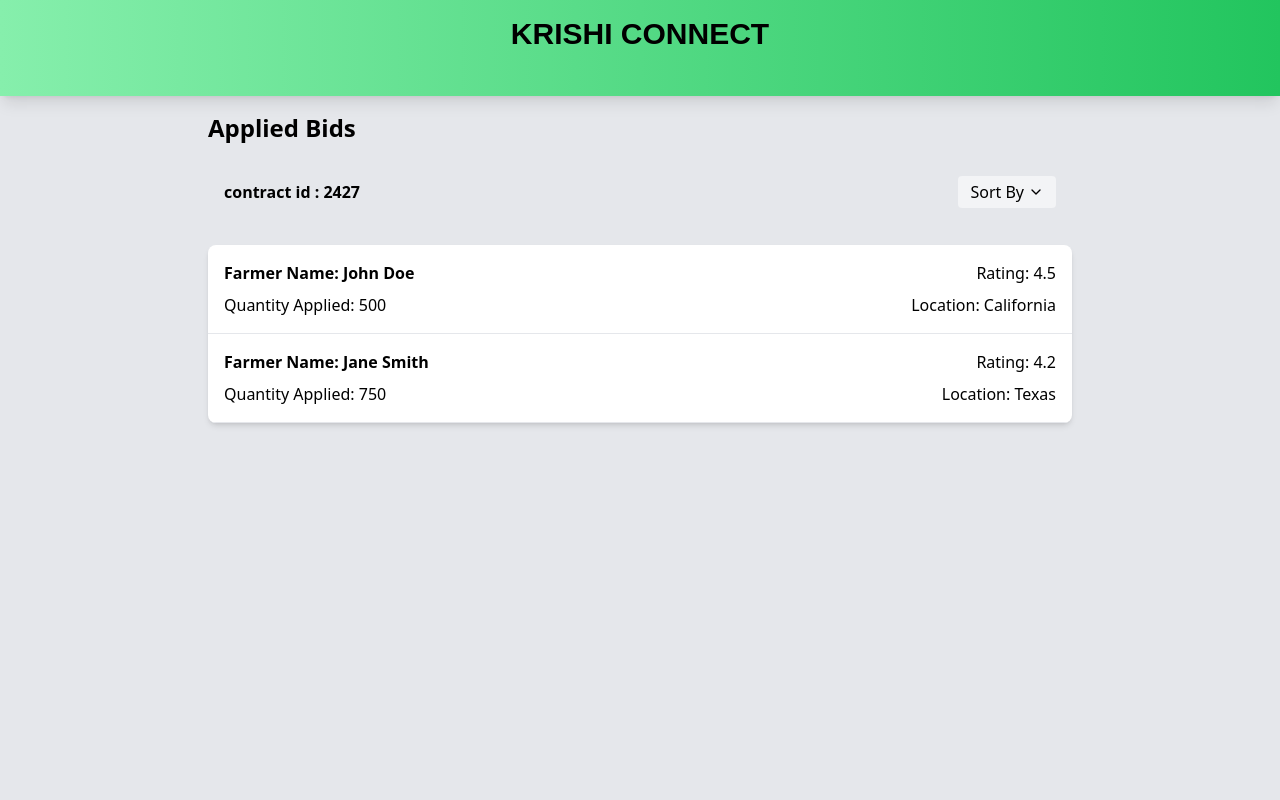
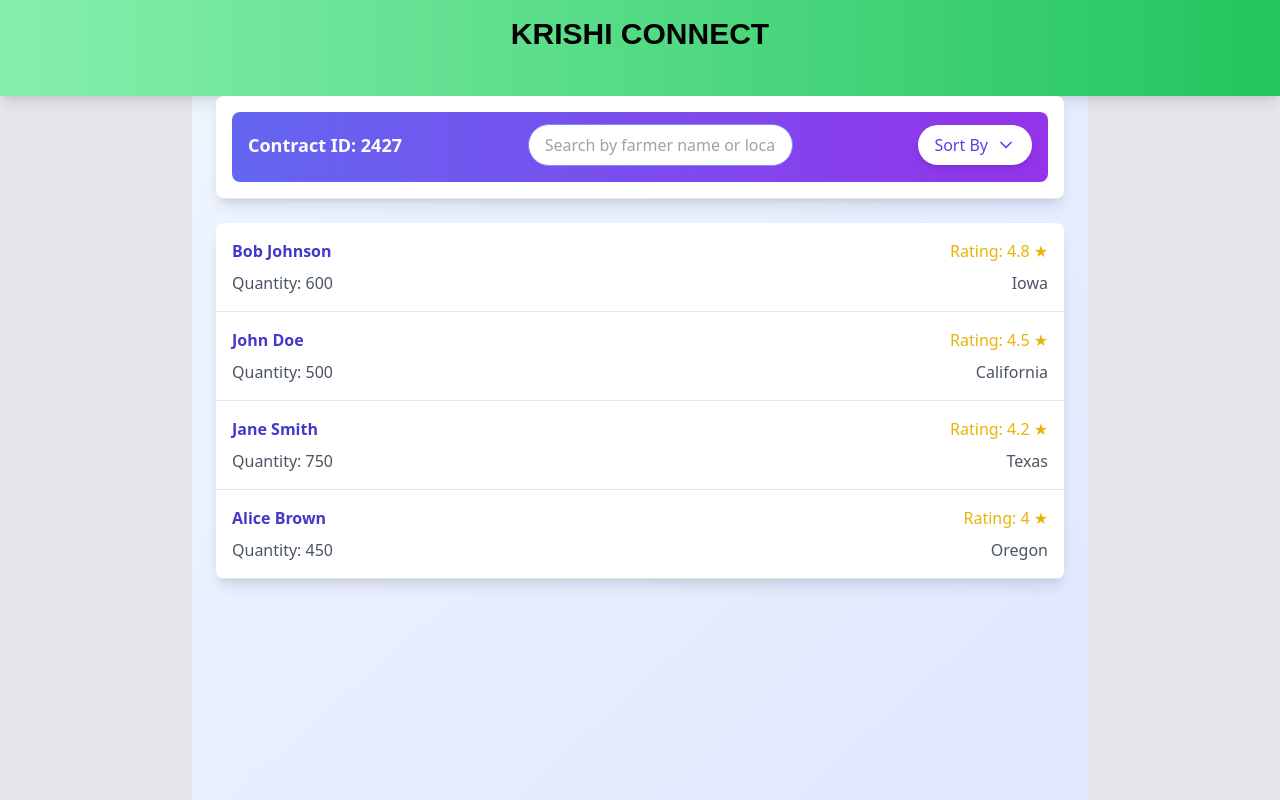
Before and after one commit to raiashpanda007/Kisan-Connect, a React (Vite) app in the folder Frontend/: page /contractor/contract-details/1 in a window 1280 px wide. Built offline with nearby package versions, Linux system fonts and the light colour scheme.

Commit message:
Modified Applied bids - adding sorting, searching and infinite scroll functionality

```diff
--- a/Frontend/src/Screen/Contractor/AppliedBids.jsx
+++ b/Frontend/src/Screen/Contractor/AppliedBids.jsx
@@ -1,41 +1,226 @@
-import React, { useState } from 'react';
-import { ChevronDown } from 'lucide-react';
+import React, { useState, useEffect, useRef } from 'react';
+import { ChevronDown, RefreshCw, X } from 'lucide-react';
 
 const AppliedBids = () => {
-  const [bids, setBids] = useState([
-    { id: 1, farmerName: 'John Doe', rating: 4.5, quantityApplied: 500, location: 'California' },
-    { id: 2, farmerName: 'Jane Smith', rating: 4.2, quantityApplied: 750, location: 'Texas' },
-    // Add more initial bids as needed
-  ]);
+  const [bids, setBids] = useState([]);
+  const [isLoading, setIsLoading] = useState(true);
+  const [selectedBid, setSelectedBid] = useState(null);
+  const [sortType, setSortType] = useState('rating');
+  const [showSortOptions, setShowSortOptions] = useState(false);
+  const [searchTerm, setSearchTerm] = useState('');
+  const [isFetchingMore, setIsFetchingMore] = useState(false);
+  const observer = useRef();  // Ref for the observer
+
+  useEffect(() => {
+    fetchBids();  // Initial fetch
+  }, []);
+
+  // Apply IntersectionObserver to trigger infinite scroll when reaching the bottom
+  useEffect(() => {
+    if (!isLoading) {
+      const observerOptions = {
+        root: null,
+        rootMargin: '0px',
+        threshold: 0.1,  // Trigger when 10% of the last bid is visible
+      };
+
+      observer.current = new IntersectionObserver((entries) => {
+        if (entries[0].isIntersecting) {
+          loadMoreBids();  // Trigger loading more bids
+        }
+      }, observerOptions);
+
+      if (document.getElementById('lastBid')) {
+        observer.current.observe(document.getElementById('lastBid'));
+      }
+    }
+  }, [isLoading, bids]);
+
+  // Simulating initial bid fetching (only fetching once, no pagination here)
+  const fetchBids = () => {
+    setIsLoading(true);
+    setTimeout(() => {
+      setBids([
+        { id: 1, farmerName: 'John Doe', rating: 4.5, quantityApplied: 500, location: 'California', details: 'John has been farming for 10 years and specializes in organic crops.' },
+        { id: 2, farmerName: 'Jane Smith', rating: 4.2, quantityApplied: 750, location: 'Texas', details: 'Jane runs a large farm in Texas, focusing on grain production.' },
+        { id: 3, farmerName: 'Bob Johnson', rating: 4.8, quantityApplied: 600, location: 'Iowa', details: 'Bob has won awards for his sustainable farming practices.' },
+        { id: 4, farmerName: 'Alice Brown', rating: 4.0, quantityApplied: 450, location: 'Oregon', details: 'Alice is known for her high-quality fruit and vegetable production.' },
+      ]);
+      setIsLoading(false);
+    }, 1500);  // Simulate fetching delay
+  };
+
+  // Load more bids (for infinite scroll, but no new bids to load in this case)
+  const loadMoreBids = () => {
+    if (isFetchingMore) return;
+    setIsFetchingMore(true);
+
+    setTimeout(() => {
+      // No additional bids in this case, just simulate a delay
+      setIsFetchingMore(false);
+    }, 1000);
+  };
+
+  // Sorting function
+  const sortBids = (bids, sortType) => {
+    switch (sortType) {
+      case 'farmerName':
+        return [...bids].sort((a, b) => a.farmerName.localeCompare(b.farmerName));
+      case 'rating':
+        return [...bids].sort((a, b) => b.rating - a.rating);  // Highest rating first
+      case 'quantityApplied':
+        return [...bids].sort((a, b) => b.quantityApplied - a.quantityApplied);
+      default:
+        return bids;
+    }
+  };
+
+  // Filter function
+  const filterBids = (bids, searchTerm) => {
+    if (!searchTerm) return bids;
+    return bids.filter(bid =>
+      bid.farmerName.toLowerCase().includes(searchTerm.toLowerCase()) ||
+      bid.location.toLowerCase().includes(searchTerm.toLowerCase())
+    );
+  };
+
+  // Handler to toggle sorting dropdown
+  const toggleSortOptions = () => {
+    setShowSortOptions(!showSortOptions);
+  };
+
+  // Handler to set sorting type and close dropdown
+  const handleSortChange = (type) => {
+    setSortType(type);
+    setShowSortOptions(false);
+  };
+
+  const openModal = (bid) => {
+    setSelectedBid(bid);
+  };
+
+  const closeModal = () => {
+    setSelectedBid(null);
+  };
+
+  const sortedBids = sortBids(bids, sortType);  // Sort bids before filtering
+  const filteredBids = filterBids(sortedBids, searchTerm);  // Apply search filter
 
   return (
-    <div className="relative top-24 max-w-4xl mx-auto p-4">
-      <h1 className="text-2xl font-bold mb-4">Applied Bids</h1>
-      <div className="flex justify-between mb-5 items-center p-4 border-b">
-          <span className="font-semibold">contract id : 2427</span>
-          <button className="flex items-center bg-gray-100 px-3 py-1 rounded">
-            Sort By
-            <ChevronDown className="ml-1 h-4 w-4" />
-          </button>
-        </div>
-      <div className="bg-white shadow-md rounded-lg overflow-hidden">
+    <div className="max-w-4xl mx-auto p-6 bg-gradient-to-br from-blue-50 to-indigo-100 min-h-screen">
+      <h1 className="text-4xl font-bold mb-8 text-center text-indigo-800">Applied Bids</h1>
 
+      {/* Header section */}
+      <div className="bg-white shadow-lg rounded-lg p-4 mb-6 sticky top-0 z-10 border-b border-indigo-100">
+        <div className="flex justify-between items-center pb-4 bg-gradient-to-r from-indigo-500 to-purple-600 text-white rounded-lg px-4 py-3">
+          <span className="font-semibold text-lg">Contract ID: 2427</span>
 
-        <div className="max-h-[calc(100vh-200px)] overflow-y-auto">
-          {bids.map(bid => (
-            <div key={bid.id} className="p-4 border-b">
-              <div className="flex justify-between mb-2">
-                <span className="font-semibold">Farmer Name: {bid.farmerName}</span>
-                <span>Rating: {bid.rating}</span>
+          {/* Search input */}
+          <input
+            type="text"
+            placeholder="Search by farmer name or location"
+            value={searchTerm}
+            onChange={(e) => setSearchTerm(e.target.value)}
+            className="px-4 py-2 rounded-full text-indigo-600 border border-indigo-400"
+          />
+
+          {/* Sort By Dropdown */}
+          <div className="relative">
+            <button
+              onClick={toggleSortOptions}
+              className="flex items-center bg-white text-indigo-600 px-4 py-2 rounded-full shadow-md hover:bg-indigo-50 hover:text-indigo-800 transition duration-300 ease-in-out focus:outline-none focus:ring-2 focus:ring-indigo-400"
+            >
+              Sort By
+              <ChevronDown className="ml-2 h-5 w-5" />
+            </button>
+
+            {/* Show sorting options when the button is clicked */}
+            {showSortOptions && (
+              <div className="absolute right-0 mt-2 w-48 bg-white shadow-xl rounded-lg z-10 border">
+                <ul>
+                  <li
+                    className="px-4 py-2 hover:bg-indigo-100 cursor-pointer transition-all duration-200"
+                    onClick={() => handleSortChange('farmerName')}
+                  >
+                    Farmer Name
+                  </li>
+                  <li
+                    className="px-4 py-2 hover:bg-indigo-100 cursor-pointer transition-all duration-200"
+                    onClick={() => handleSortChange('rating')}
+                  >
+                    Rating
+                  </li>
+                  <li
+                    className="px-4 py-2 hover:bg-indigo-100 cursor-pointer transition-all duration-200"
+                    onClick={() => handleSortChange('quantityApplied')}
+                  >
+                    Quantity
+                  </li>
+                </ul>
               </div>
-              <div className="flex justify-between">
-                <span>Quantity Applied: {bid.quantityApplied}</span>
-                <span>Location: {bid.location}</span>
-              </div>
-            </div>
-          ))}
+            )}
+          </div>
         </div>
       </div>
+
+      {/* Bids list */}
+      <div className="bg-white shadow-lg rounded-lg overflow-hidden">
+        <div className="max-h-[calc(100vh-250px)] overflow-y-auto">
+          {isLoading ? (
+            <div className="flex justify-center items-center h-64">
+              <RefreshCw className="text-indigo-600 h-12 w-12 animate-spin" />
+            </div>
+          ) : (
+            filteredBids.map((bid, idx) => (
+              <div
+                key={bid.id}
+                id={idx === filteredBids.length - 1 ? 'lastBid' : ''}
+                onClick={() => openModal(bid)}
+                className="p-4 border-b cursor-pointer hover:bg-indigo-50 transition duration-300"
+              >
+                <div className="flex justify-between mb-2">
+                  <span className="font-semibold text-indigo-700 hover:text-indigo-900 transition-colors duration-300">{bid.farmerName}</span>
+                  <span className="text-yellow-500 font-medium flex items-center">
+                    Rating: {bid.rating}
+                    <span className="ml-1">★</span>
+                  </span>
+                </div>
+                <div className="flex justify-between text-gray-600">
+                  <span>Quantity: {bid.quantityApplied}</span>
+                  <span>{bid.location}</span>
+                </div>
+              </div>
+            ))
+          )}
+
+          {isFetchingMore && (
+            <div className="flex justify-center items-center mt-4">
+              <RefreshCw className="text-indigo-600 h-8 w-8 animate-spin" />
+            </div>
+          )}
+        </div>
+      </div>
+
+      {/* Modal for bid details */}
+      {selectedBid && (
+        <div className="fixed inset-0 bg-black bg-opacity-50 flex justify-center items-center z-50">
+          <div className="bg-white p-8 rounded-lg shadow-lg w-96 relative">
+            <button onClick={closeModal} className="absolute top-3 right-3 text-gray-500 hover:text-gray-700">
+              <X className="w-6 h-6" />
+            </button>
+            <h2 className="text-2xl font-semibold mb-4 text-indigo-600">{selectedBid.farmerName}</h2>
+            <p className="mb-2 text-gray-700"><strong>Location:</strong> {selectedBid.location}</p>
+            <p className="mb-2 text-gray-700"><strong>Quantity:</strong> {selectedBid.quantityApplied} units</p>
+            <p className="mb-2 text-gray-700"><strong>Rating:</strong> {selectedBid.rating}</p>
+            <p className="text-gray-700"><strong>Details:</strong> {selectedBid.details}</p>
+            {/* Accept/Reject buttons */}
+            <div className="flex justify-between mt-6">
+              <button className="bg-green-500 text-white px-4 py-2 rounded-lg shadow hover:bg-green-600">Accept</button>
+              <button className="bg-red-500 text-white px-4 py-2 rounded-lg shadow hover:bg-red-600">Reject</button>
+            </div>
+          </div>
+        </div>
+      )}
     </div>
   );
 };
```
Also changed, not shown: Frontend/tailwind.config.js (line endings or trailing spaces).
